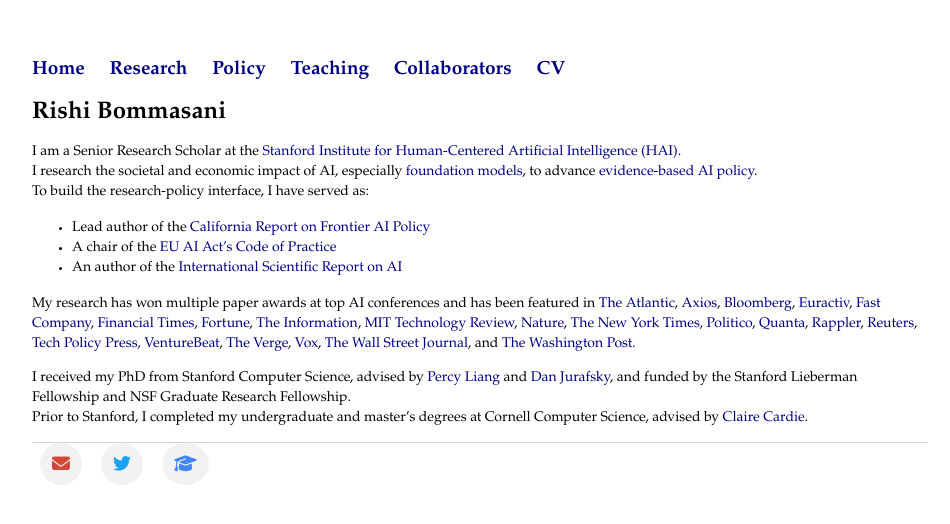
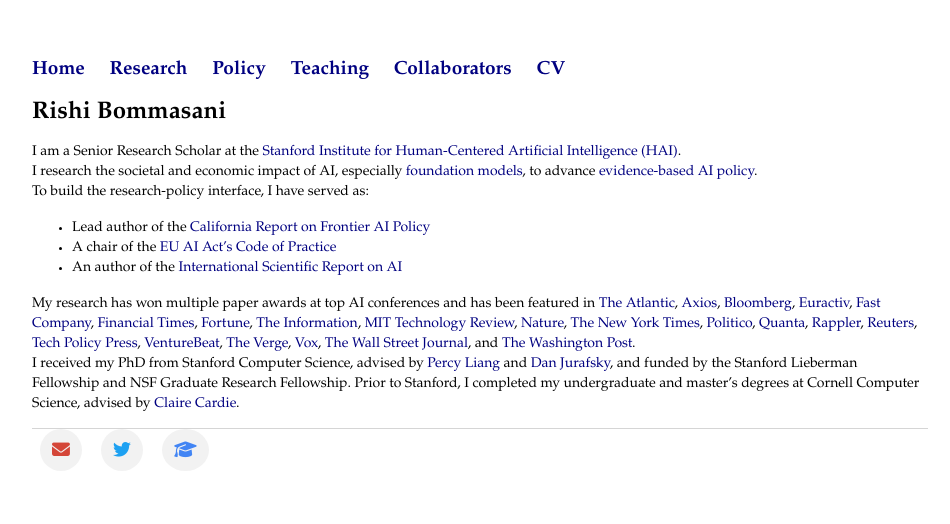
Before and after one commit to rishibommasani/rishibommasani.github.io, a Jekyll site: the page built from index.html, in a window 1280 px wide. Shown: the top 524 px of the page, without its empty margins (160-1110 px from the left). Built offline with Jekyll 4.4.1, drawn with Linux system fonts in a browser that asks for light colours.

Commit message:
Update index.html

```diff
--- a/index.html
+++ b/index.html
@@ -39,9 +39,6 @@
   <a href="https://www.vox.com/future-perfect/23674696/chatgpt-ai-creativity-originality-homogenization">Vox</a>,
   <a href="https://www.wsj.com/articles/ai-talks-leave-little-tech-out-homeland-security-adversaries-open-source-board-46e3232d">The Wall Street Journal</a>, and
   <a href="https://www.washingtonpost.com/technology/2024/03/05/ai-research-letter-openai-meta-midjourney/">The Washington Post</a>.
+  <br> I received my PhD from Stanford Computer Science, advised by <a href="https://cs.stanford.edu/~pliang/">Percy Liang</a> and <a href="https://web.stanford.edu/~jurafsky/">Dan Jurafsky</a>, and funded by the Stanford Lieberman Fellowship and NSF Graduate Research Fellowship.
+  Prior to Stanford, I completed my undergraduate and master’s degrees at Cornell Computer Science, advised by <a href="http://www.cs.cornell.edu/home/cardie/">Claire Cardie</a>.
 </p>
-
-<p>
-  I received my PhD from Stanford Computer Science, advised by <a href="https://cs.stanford.edu/~pliang/">Percy Liang</a> and <a href="https://web.stanford.edu/~jurafsky/">Dan Jurafsky</a>, and funded by the Stanford Lieberman Fellowship and NSF Graduate Research Fellowship.
-  <br> Prior to Stanford, I completed my undergraduate and master’s degrees at Cornell Computer Science, advised by <a href="http://www.cs.cornell.edu/home/cardie/">Claire Cardie</a>.
-</p>
```
